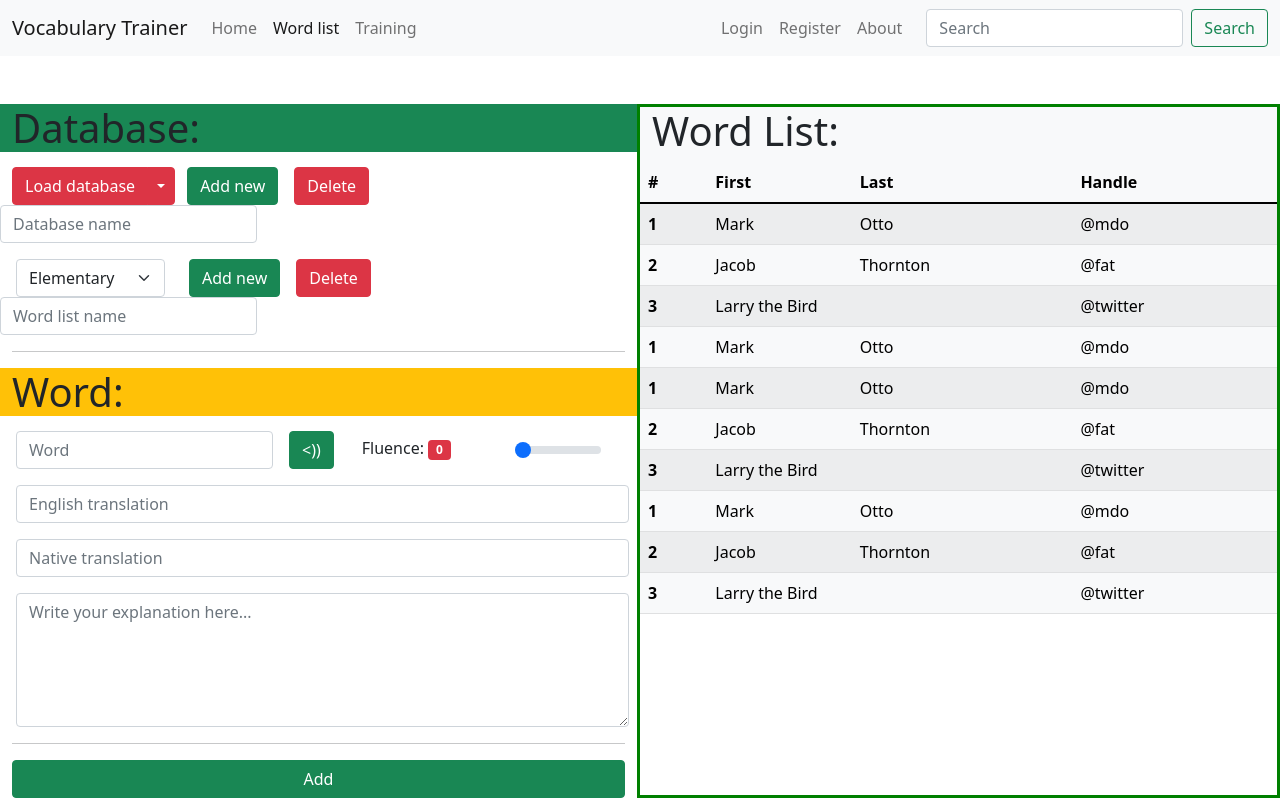
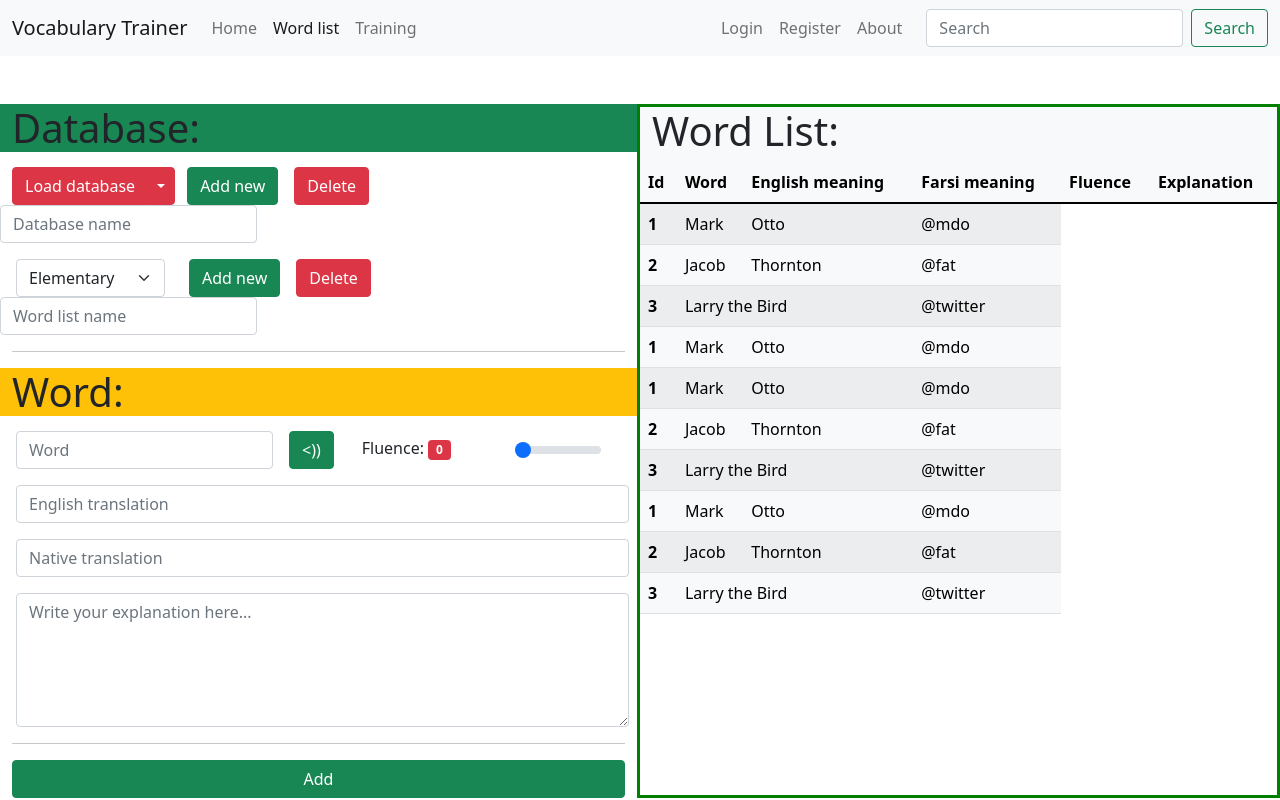
Before and after one commit to ahmadjafari86/VocabularyTrainer, an Angular app in the folder VocabularyTrainer/: page /wordlist in a window 1280 px wide. Built offline with nearby package versions, Linux system fonts and the light colour scheme.

Commit message:
commit-8

```diff
--- a/VocabularyTrainer/src/app/components/wordlist/wordlist.component.html
+++ b/VocabularyTrainer/src/app/components/wordlist/wordlist.component.html
@@ -81,7 +81,6 @@
 
     <div class="col " id="tableView">
 
-
       <div class="row bg-light " >
         <label style="margin-bottom: 7px" for="tableView" class="display-6 bg-light ">Word List:</label>
       </div>
@@ -91,10 +90,12 @@
           <table class="table table-striped table-light " >
             <thead>
             <tr>
-              <th scope="col">#</th>
-              <th scope="col">First</th>
-              <th scope="col">Last</th>
-              <th scope="col">Handle</th>
+              <th scope="col">Id</th>
+              <th scope="col">Word</th>
+              <th scope="col">English meaning</th>
+              <th scope="col">Farsi meaning</th>
+              <th scope="col">Fluence</th>
+              <th scope="col">Explanation</th>
             </tr>
             </thead>
             <tbody>
```
Also changed, not shown: VocabularyTrainer/src/data/DeutschDatenbank.json (added, +37 -0 lines).
